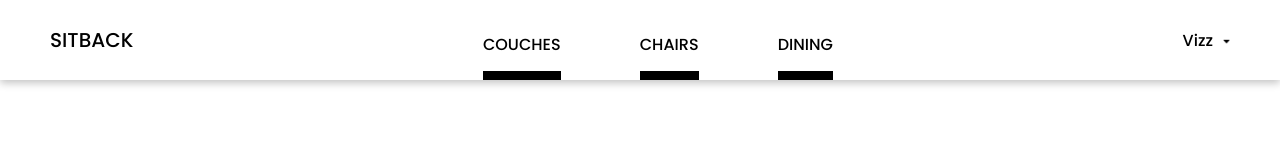
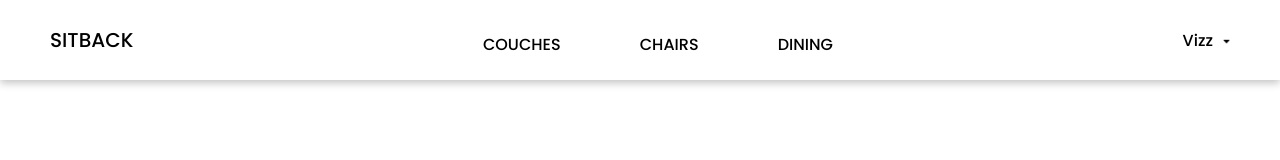
Before and after one commit to VishnurajArjunasamy/misson-keplar, a React (Vite) app: page / in a window 1280 px wide. Shown: the top 160 px of the page. Built offline with nearby package versions, Linux system fonts and the light colour scheme; no server answers.

Commit message:
active route setup

```diff
--- a/src/components/header/header.tsx
+++ b/src/components/header/header.tsx
@@ -2,16 +2,25 @@ import React from "react";
 import { HOME } from "../../constants/app.constant";
 import styles from "./header.module.scss";
 import down from "../../assets/logos/caret-down.png";
+import { useParams } from "react-router-dom";
 
 const { SITBACK, MENUS } = HOME;
 
 export default function Header() {
+  const { categoryId } = useParams();
   return (
     <header className={styles.header}>
       <h1>{SITBACK}</h1>
       <ul className={styles.menu}>
         {Object.values(MENUS).map((menu) => (
-          <li key={menu} className={styles["category-active"]}>
+          <li
+            key={menu}
+            className={
+              menu.toLocaleLowerCase() == categoryId
+                ? styles["category-active"]
+                : undefined
+            }
+          >
             {menu}
           </li>
         ))}
```
